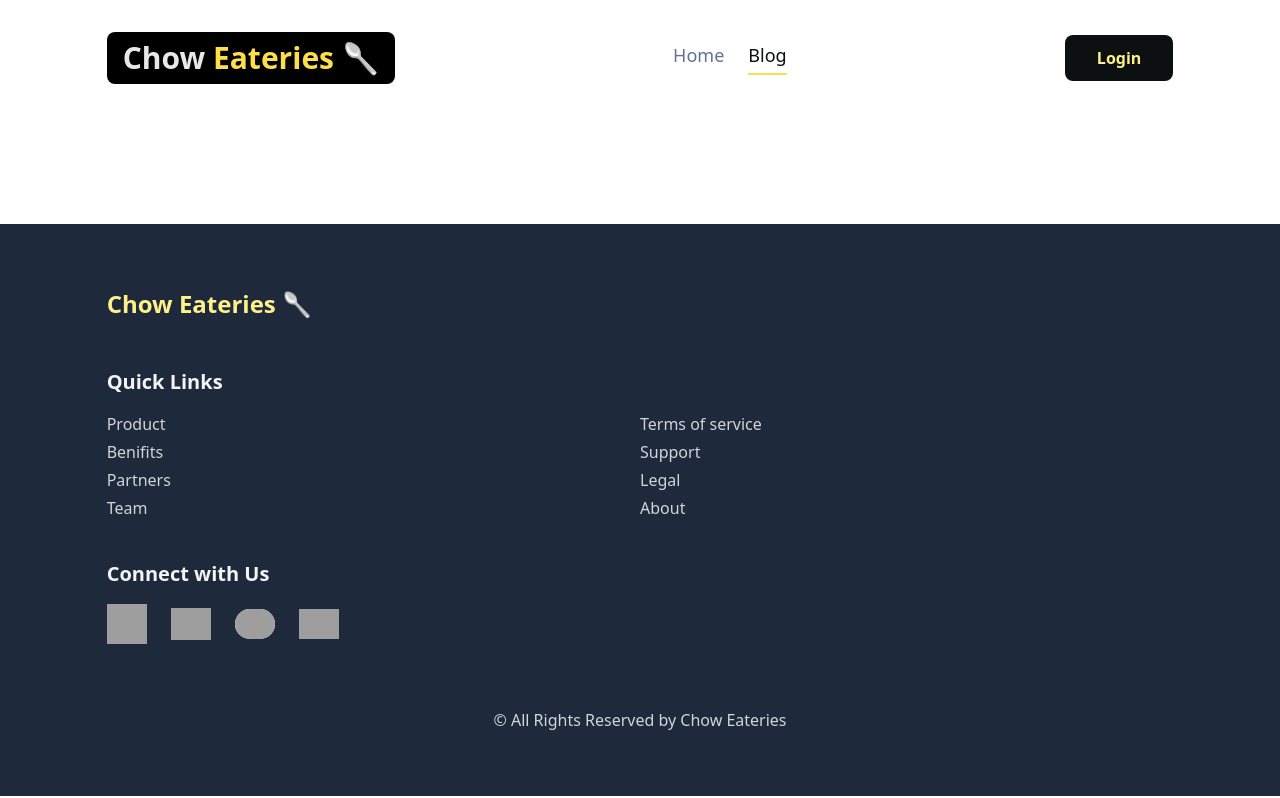
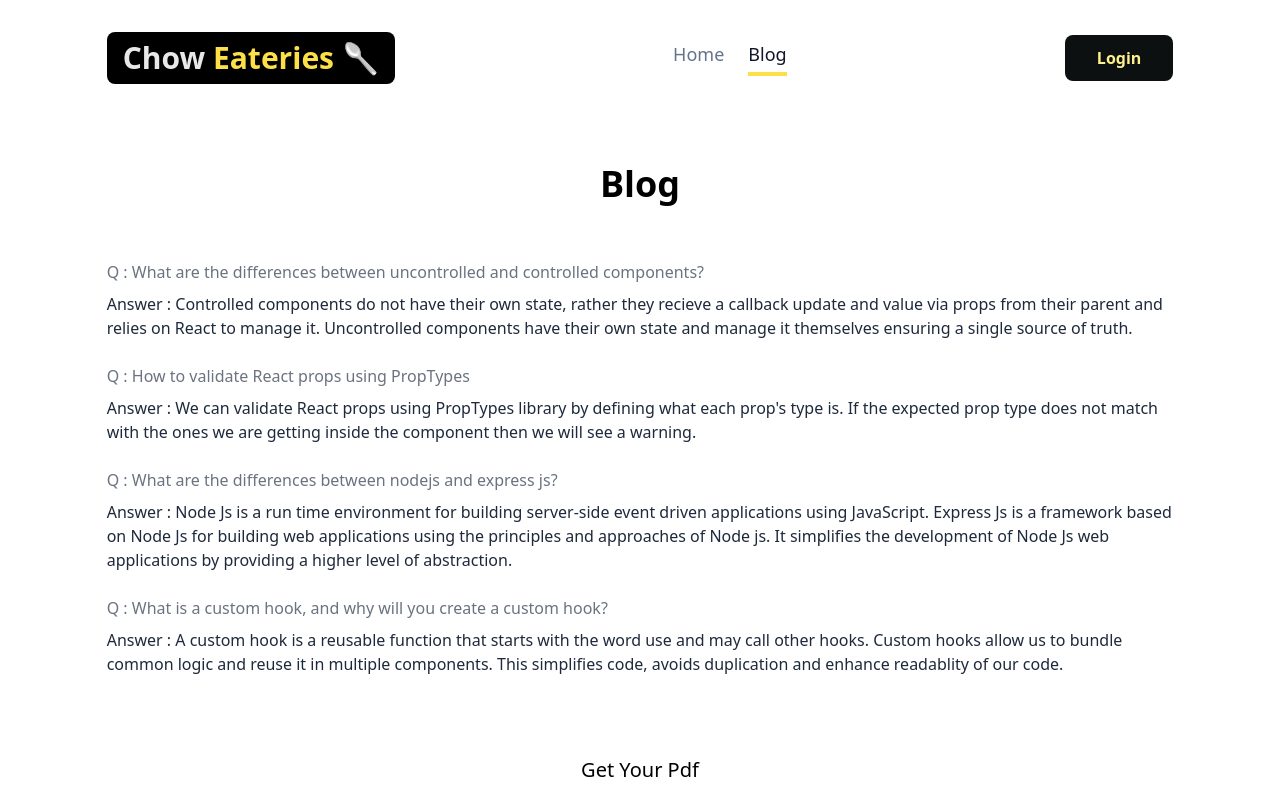
Before and after one commit to mohaiminulislam1820/Chow-Eateries, a React (Vite) app: page /blog in a window 1280 px wide. Shown: the top 798 px of the page. Built offline with nearby package versions, Linux system fonts and the light colour scheme; no server answers; grey boxes are pictures that could not be loaded.

Commit message:
designed the blog component and answered the questions for it

```diff
--- a/src/Components/Blog.jsx
+++ b/src/Components/Blog.jsx
@@ -2,8 +2,27 @@ import React from 'react';
 
 const Blog = () => {
     return (
-        <div>
+        <div className='mt-20 w-10/12 mx-auto'>
+            <h1 className='mb-14 text-4xl font-bold text-center'>Blog</h1>
+            <div className='mb-20'>
 
+                <p className='mb-2 text-gray-500'> Q : What are the differences between uncontrolled and controlled components? </p>
+                <p className='mb-6 text-slate-800 font-medium'>Answer : Controlled components do not have their own state, rather they recieve a callback update and value via props from their parent and relies on React to manage it. Uncontrolled components have their own state and manage it themselves ensuring a single source of truth. </p>
+
+                <p className='mb-2 text-gray-500'> Q :  How to validate React props using PropTypes</p>
+                <p className='mb-6 text-slate-800 font-medium'>Answer : We can validate React props using PropTypes library by defining what each prop's type is. If the expected prop type does not match with the ones we are getting inside the component then we will see a warning.</p>
+
+                <p className='mb-2 text-gray-500'> Q : What are the differences between nodejs and express js? </p>
+                <p className='mb-6 text-slate-800 font-medium'>Answer : Node Js is a run time environment for building server-side event driven applications using JavaScript. Express Js is a framework based on Node Js for building web applications using the principles and approaches of Node js. It simplifies the development of Node Js web applications by providing a higher level of abstraction.</p>
+
+                <p className='mb-2 text-gray-500'> Q : What is a custom hook, and why will you create a custom hook? </p>
+                <p className='mb-4 text-slate-800 font-medium'>Answer : A custom hook is a reusable function that starts with the word use and may call other hooks. Custom hooks allow us to bundle common logic and reuse it in multiple components. This simplifies code, avoids duplication and enhance readablity of our code.</p>
+            </div>
+
+            <div className='text-center'>
+            <h2 className='mb-4 text-xl font-medium'>Get Your Pdf</h2>
+            <button className='text-2xl font-bold text-white bg-slate-800 rounded-lg px-4 py-1'>🗎</button>
+            </div>
         </div>
     );
 };
--- a/src/Components/Loading.jsx
+++ b/src/Components/Loading.jsx
@@ -2,7 +2,7 @@ import React from 'react';
 
 const Loading = () => {
     return (
-        <div className='flex justify-center my-auto items-center h-full '>
+        <div className='flex justify-center  h-full '>
             <div className='loader'></div>
 
         </div>
--- a/src/Header/ActiveLink.jsx
+++ b/src/Header/ActiveLink.jsx
@@ -3,7 +3,7 @@ import { NavLink } from 'react-router-dom';
 
 const ActiveLink = ({children,to}) => {
     return (
-        <NavLink className={({isActive})=>isActive?'text-[#0D1010] font-medium text-lg border-b-2 border-yellow-300 pb-1':'font-medium pb-1 text-lg text-slate-500'} to={to} >{children}</NavLink>
+        <NavLink className={({isActive})=>isActive?'text-slate-900 font-medium text-lg border-b-4 border-yellow-300 pb-1':'font-medium pb-1 text-lg text-slate-500'} to={to} >{children}</NavLink>
     );
 };
 
--- a/src/Header/NavBar.jsx
+++ b/src/Header/NavBar.jsx
@@ -24,7 +24,7 @@ const NavBar = () => {
                : user
                 ?<div className='flex flex-wrap gap-y-6 items-center'>
                     <img src={user.photoURL} alt="profile photo" className='w-10 inline mr-2 rounded-full' />
-                    <p className='inline mr-4'>{user.displayName}</p>
+                    <p className='inline mr-4'>{user.displayName || ''}</p>
                     <button className='font-bold bg-[#0D1010] text-yellow-200 px-8 py-3 rounded-lg ' onClick={signOutUser}>Sign Out</button>
                 </div>
                 :<Link to="/login" className='font-bold bg-[#0D1010] text-yellow-200 px-8 py-3 rounded-lg'>Login</Link>}
--- a/src/index.css
+++ b/src/index.css
@@ -9,9 +9,9 @@
 
 .loader {
   font-size: 10px;
-  margin: 50px auto;
-  width: 11em;
-  height: 11em;
+  margin: 0 auto;
+  width: 7em;
+  height: 7em;
   border-radius: 50%;
   border: 1px rgb(230, 230, 230) solid;
   position: relative;
```
